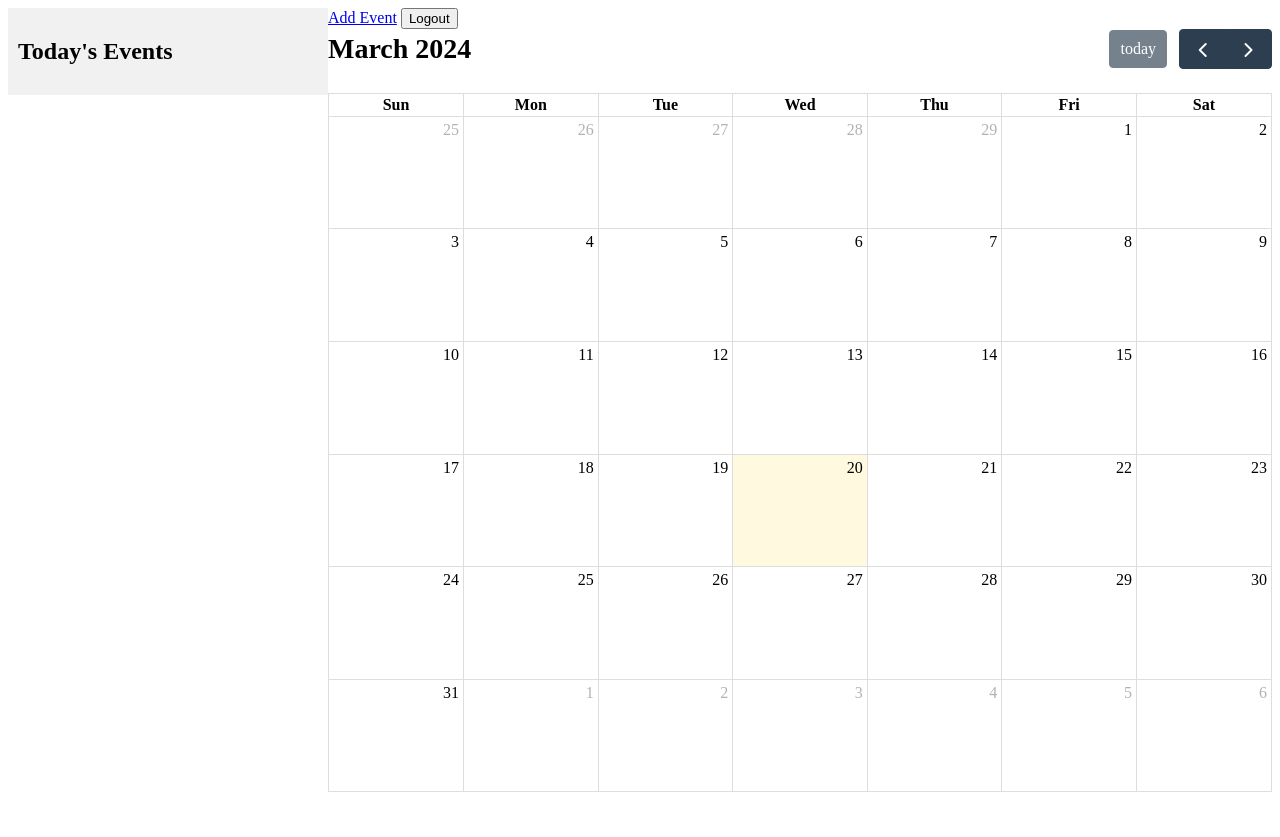
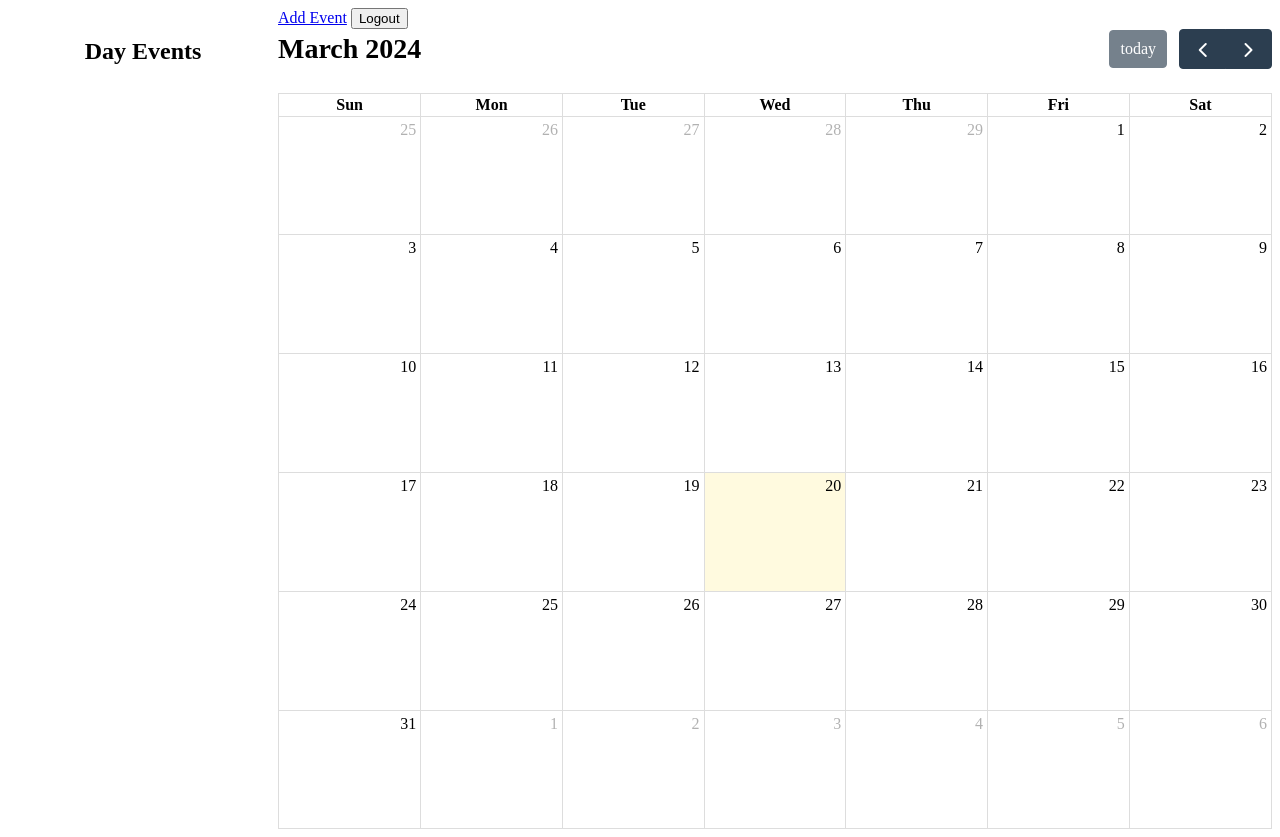
Before and after one commit to matt-wilky/Hello_flask, a Flask app: page /calendar in a window 1280 px wide. Before the commit the page ends 792 px from the top, so only its background shows below. Run offline with Flask 3, Linux system fonts and the light colour scheme; the visitor is signed in with stand-in values (Sample User, id 1); data that the repository does not hold is empty; some libraries are stand-ins or nearby versions.

Commit message:
Update Sidebar look

```diff
--- a/templates/calendar.html
+++ b/templates/calendar.html
@@ -8,10 +8,10 @@
     <style>
         /* Add some styling for the sidebar */
         .sidebar {
-            width: 300px;
+            width: 250px;
             float: left;
             padding: 10px;
-            background-color: #f1f1f1;
+            background-color: #FFFFFF;
         }
         ul {
             list-style-type: none;
@@ -19,7 +19,9 @@
         }
         li {
             margin-bottom: 10px;
+            text-align: center;
         }
+
     </style>
     <title>Calendar</title>
 </head>
@@ -27,10 +29,10 @@
 <body>
     <!-- Sidebar displaying current day's events -->
     <div class="sidebar">
-        <h2>Today's Events</h2>
+        <h2><center>Day Events</center></h2>
         <ul>
             {% for event in today_events %}
-            <li>{{ event.title }} - {{ event.start_time.strftime('%H:%M') }} to {{ event.end_time.strftime('%H:%M') }}</li>
+            <li>{{ event.title }} {{ event.start_time.strftime('%I:%M') }} - {{ event.end_time.strftime('%I:%M') }}</li>
             {% endfor %}
         </ul>
     </div>
@@ -44,7 +46,6 @@
     </form>
 
     <div id="calendar"></div>
-
     <script src="https://cdn.jsdelivr.net/npm/fullcalendar@5.9.0/main.min.js"></script>
     <script>
         document.addEventListener('DOMContentLoaded', function () {
--- a/test_backend.py
+++ b/test_backend.py
@@ -29,7 +29,6 @@ def test_login(client):
         username='test_user',
         password='test_password'
     ), follow_redirects=True)
-    assert response.status_code == 200
     assert b'Calendar' in response.data
 
 # Test logout functionality
@@ -112,8 +111,8 @@ def test_add_event_page(client):
     assert response.status_code == 401
     assert b'Unauthorized' in response.data
 
+# Test login with invalid credentials
 def test_login_invalid_credentials(client):
-    # Test login with invalid credentials
     response = client.post('/login', data=dict(
         username='test_user',
         password='wrong_password'
```
